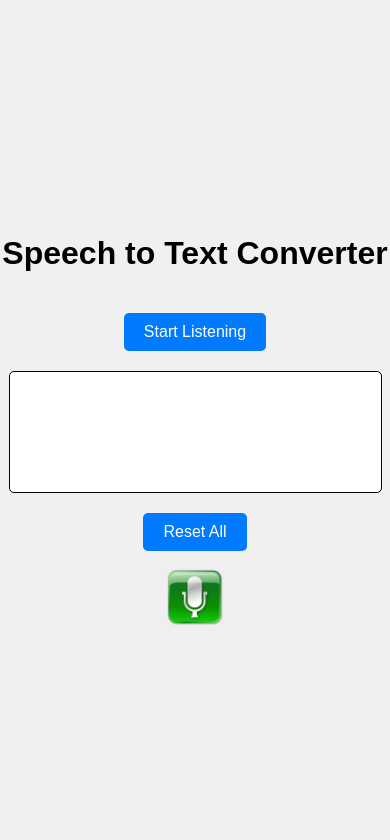
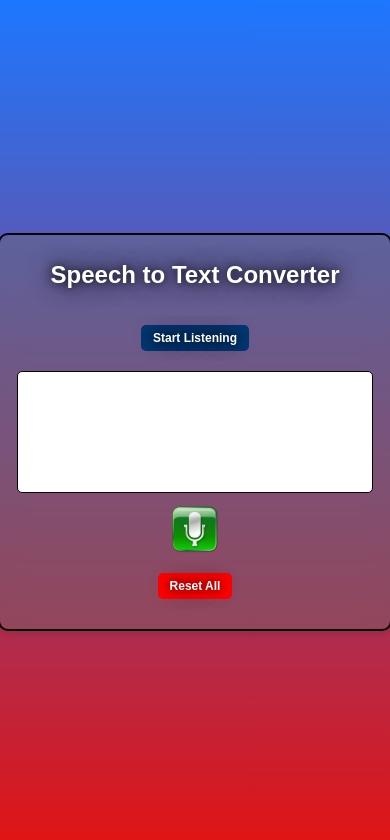
Before and after one commit to CodeByDT/Speech-To-Text, a plain HTML site: page index.html in a window 390 px wide. Drawn offline with Linux system fonts and the light colour scheme.

Commit message:
Add files via upload

```diff
--- a/index.html
+++ b/index.html
@@ -1,20 +1,24 @@
 <!DOCTYPE html>
 <html lang="en">
+
 <head>
     <meta charset="UTF-8">
     <meta name="viewport" content="width=device-width, initial-scale=1.0">
     <title>Speech Text To Speech</title>
     <link rel="stylesheet" href="style.css">
 </head>
+
 <body>
-    <h1>Speech to Text Converter</h1>
-    <button id="startButton">Start Listening</button>
-    <div id="output" placeholder="Your speech will appear here..."></div>
-    <button id="resetBtn">Reset All</button>
-    <button id="imgButton"><img id="imgStartButton" src="img/mic-1.png" alt=""></button>
+    <div class="Container">
+        <h1>Speech to Text Converter</h1>
+        <button id="startButton">Start Listening</button>
+        <div id="output" placeholder="Your speech will appear here..."></div>
+        <button id="imgButton"><img id="imgStartButton" src="img/mic-1.png" alt=""></button>
+        <button id="resetBtn">Reset All</button>
 
-
+    </div>
 
     <script src="script.js"></script>
 </body>
+
 </html>
--- a/style.css
+++ b/style.css
@@ -4,9 +4,41 @@ body {
     flex-direction: column;
     align-items: center;
     justify-content: center;
+    background: linear-gradient(to bottom, #1d77ff, #e01414);
+    background-size: cover;
     height: 100vh;
+    background-repeat: no-repeat;
     margin: 0;
-    background-color: #f0f0f0;
+}
+
+.Container {
+    font-family: Arial, sans-serif;
+    display: flex;
+    flex-direction: column;
+    align-items: center;
+    justify-content: center;
+    height: 70vh;
+    margin-top: 70px;
+    background: rgba(108, 108, 108, 0.4);
+
+    backdrop-filter: blur(10px);
+    -webkit-backdrop-filter: blur(10px);
+    box-shadow: 0 4px 6px rgba(0, 0, 0, 0.1);
+    border: 2px solid black;
+    border-radius: 10px;
+    width: 90%;
+    max-width: 500px;
+    padding: 20px;
+}
+
+h1 {
+    font-size: 2rem;
+    font-weight: bold;
+    color: white;
+    text-align: center;
+    text-shadow: 0 0 10px rgba(1, 1, 1, 0.8),
+        0 0 20px rgba(10, 10, 10, 0.6),
+        0 0 30px rgba(0, 0, 0, 0.4);
 }
 
 #output {
@@ -27,10 +59,14 @@ body {
     padding: 10px 20px;
     font-size: 16px;
     color: #fff;
-    background-color: #007BFF;
+    font-weight: bold;
+    background-color: #02376f;
     border: none;
     border-radius: 5px;
     cursor: pointer;
+    text-shadow: 0 0 10px rgba(0, 0, 0, 0.8),
+        0 0 20px rgba(0, 0, 0, 0.6),
+        0 0 80px rgba(4, 0, 0, 0.4);
 }
 
 #startButton:hover {
@@ -43,23 +79,77 @@ body {
     color: red;
 }
 
-img{
+#resetBtn {
+    margin-top: 30px;
+    margin-bottom: 20px;
+    padding: 10px 20px;
+    font-size: 16px;
+    color: #fff;
+    background-color: red;
+    border: none;
+    border-radius: 5px;
+    cursor: pointer;
+    font-weight: 600;
+    text-shadow: 0 0 10px rgba(0, 0, 0, 0.8),
+        0 0 20px rgba(0, 0, 0, 0.6),
+        0 0 80px rgba(4, 0, 0, 0.4);
+}
+
+img {
     width: 60px;
-    margin-top: 15px;
+    margin-top: 10px;
     border: none;
 }
 
-#imgButton{
+#imgButton {
     border: none;
+    height: 50px;
+    background: none;
 }
 
-#resetBtn{
-margin-top: 20px;
-    padding: 10px 20px;
-    font-size: 16px;
-    color: #fff;
-    background-color: #007BFF;
-    border: none;
-    border-radius: 5px;
-    cursor: pointer;
+/* Responsive Design */
+@media (max-width: 768px) {
+    .Container {
+        width: 95%;
+        max-width: 400px;
+        padding: 15px;
+    }
+
+    h1 {
+        font-size: 1.8rem;
+    }
+
+    #output {
+        font-size: 14px;
+    }
+
+    #startButton, #resetBtn {
+        font-size: 14px;
+        padding: 8px 16px;
+    }
 }
+
+@media (max-width: 480px) {
+    .Container {
+        height: auto;
+        margin-top: 20px;
+        padding: 10px;
+    }
+
+    h1 {
+        font-size: 1.5rem;
+    }
+
+    #output {
+        font-size: 12px;
+    }
+
+    #startButton, #resetBtn {
+        font-size: 12px;
+        padding: 6px 12px;
+    }
+
+    img {
+        width: 50px;
+    }
+}
```
